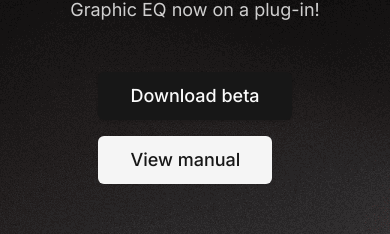
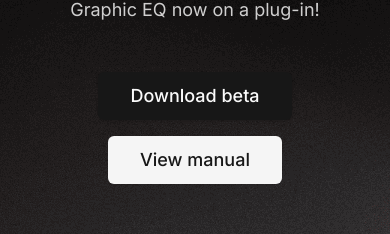
Before and after one commit to onemixing/onemixing, a Next.js app: page /products/boogieFive in a window 390 px wide. Shown: the part 573-807 px from the top of the page. Built offline with nearby package versions, Linux system fonts and the light colour scheme.

Commit message:
Plugind added v2

```diff
--- a/src/app/products/boogieFive/page.js
+++ b/src/app/products/boogieFive/page.js
@@ -50,7 +50,7 @@ export default function Home() {
         <p className="relative text-lg sm:text-xl md:text-2xl text-white/80 max-w-2xl text-center mb-12">
           The famous Mesa Boogie Five-Band Graphic EQ now on a plug-in!
         </p>
-        <div className="relative flex flex-col sm:flex-row gap-4">
+        <div className="relative flex flex-col sm:flex-row gap-4 items-center">
           <Link href={installerFile} download>
             <Button size="lg" className="text-lg px-8 py-6">
               Download beta
```
